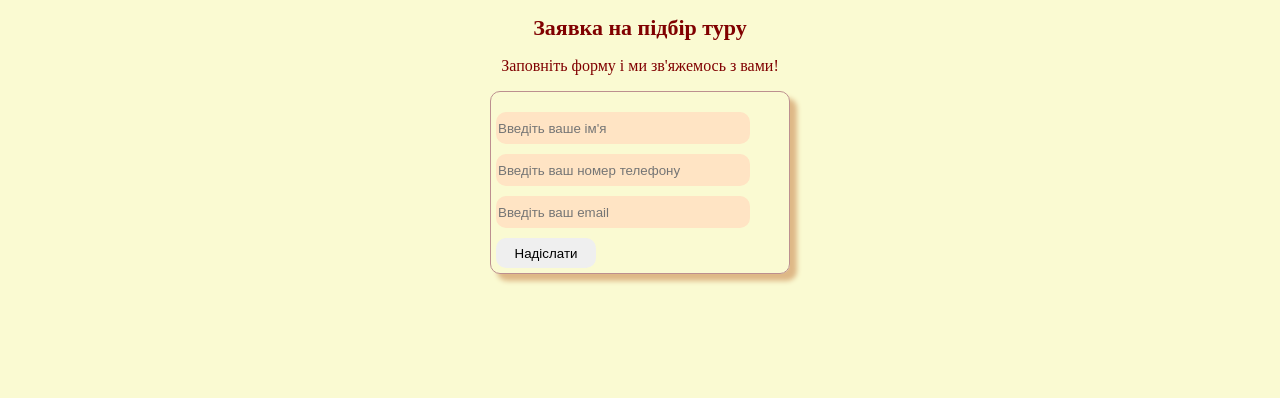
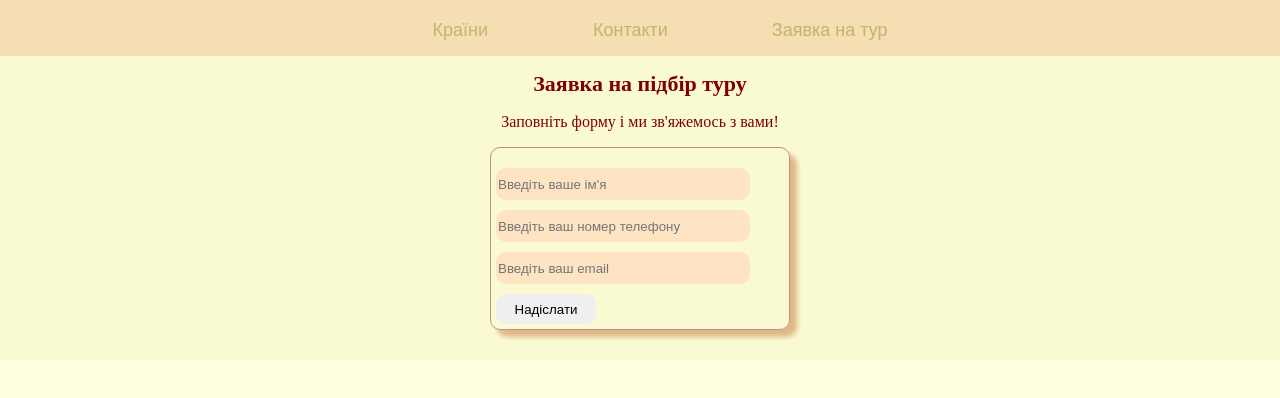
Before and after one commit to Anastasiiaerg/Web-Dev-2021, a website: page econom-tour-2021/application.html in a window 1280 px wide. Drawn offline with Linux system fonts and the light colour scheme.

Commit message:
Внесла зміни

```diff
--- a/econom-tour-2021/application.html
+++ b/econom-tour-2021/application.html
@@ -9,7 +9,23 @@
     <title>Document</title>
 </head>
 
-<body class="container">
+<body>
+    <header>
+        <nav>
+            <ul>
+                <li>
+                    <a class="nav_link" href="countr.html">Країни </a>
+                </li>
+                <li>
+                    <a class="nav_link" href="contact.html">Контакти</a>
+                </li>
+                <li>
+                    <a class="nav_link" href="application.html">Заявка на тур</a>
+                </li>
+            </ul>
+        </nav>
+    </header>
+    <section class="container">
         <div class="form">
             <h2>
                 Заявка на підбір туру
@@ -26,6 +42,7 @@
                 </button>
             </form>
         </div>
+    </section>
 </body>
 
 </html>
--- a/econom-tour-2021/styles/application.css
+++ b/econom-tour-2021/styles/application.css
@@ -1,6 +1,30 @@
 body {
     background-color: #FFFFE0;
     margin: 0;
+}
+
+.nav_link {
+    text-decoration: none;
+    padding: 50px;
+    font-size: 18px;
+    font-family: Arial, Helvetica, sans-serif;
+    color: #BDB76B;
+}
+
+li,
+ul {
+    list-style-type: none;
+    display: inline;
+}
+
+header {
+    padding-top: 20px;
+    padding-bottom: 15px;
+    background-color: #F5DEB3;
+}
+
+nav {
+    text-align: center;
 }
 
 .container {
--- a/econom-tour-2021/styles/contact.css
+++ b/econom-tour-2021/styles/contact.css
@@ -4,6 +4,30 @@ h2 {
     color: #800000;
     margin: 0;
     padding-top: 5px;
+    text-align: center;
+}
+
+.nav_link {
+    text-decoration: none;
+    padding: 50px;
+    font-size: 18px;
+    font-family: Arial, Helvetica, sans-serif;
+    color: #BDB76B;
+}
+
+li,
+ul {
+    list-style-type: none;
+    display: inline;
+}
+
+header {
+    padding-top: 20px;
+    padding-bottom: 15px;
+    background-color: #F5DEB3;
+}
+
+nav {
     text-align: center;
 }
 
--- a/econom-tour-2021/styles/countr.css
+++ b/econom-tour-2021/styles/countr.css
@@ -1,6 +1,30 @@
 body {
     background-color: #FFFFE0;
     margin: 0;
+}
+
+.nav_link {
+    text-decoration: none;
+    padding: 50px;
+    font-size: 18px;
+    font-family: Arial, Helvetica, sans-serif;
+    color: #BDB76B;
+}
+
+li,
+ul {
+    list-style-type: none;
+    display: inline;
+}
+
+header {
+    padding-top: 20px;
+    padding-bottom: 15px;
+    background-color: #F5DEB3;
+}
+
+nav {
+    text-align: center;
 }
 
 .countries {
```
Also changed, not shown: econom-tour-2021/contact.html (+17 -0 lines), econom-tour-2021/countr.html (+19 -0 lines), econom-tour-2021/index.html (+40 -3 lines), econom-tour-2021/scripts/index.js (added, +29 -0 lines), econom-tour-2021/styles/index.css (+13 -0 lines). Lines whose indentation alone changed are shown as unchanged.
